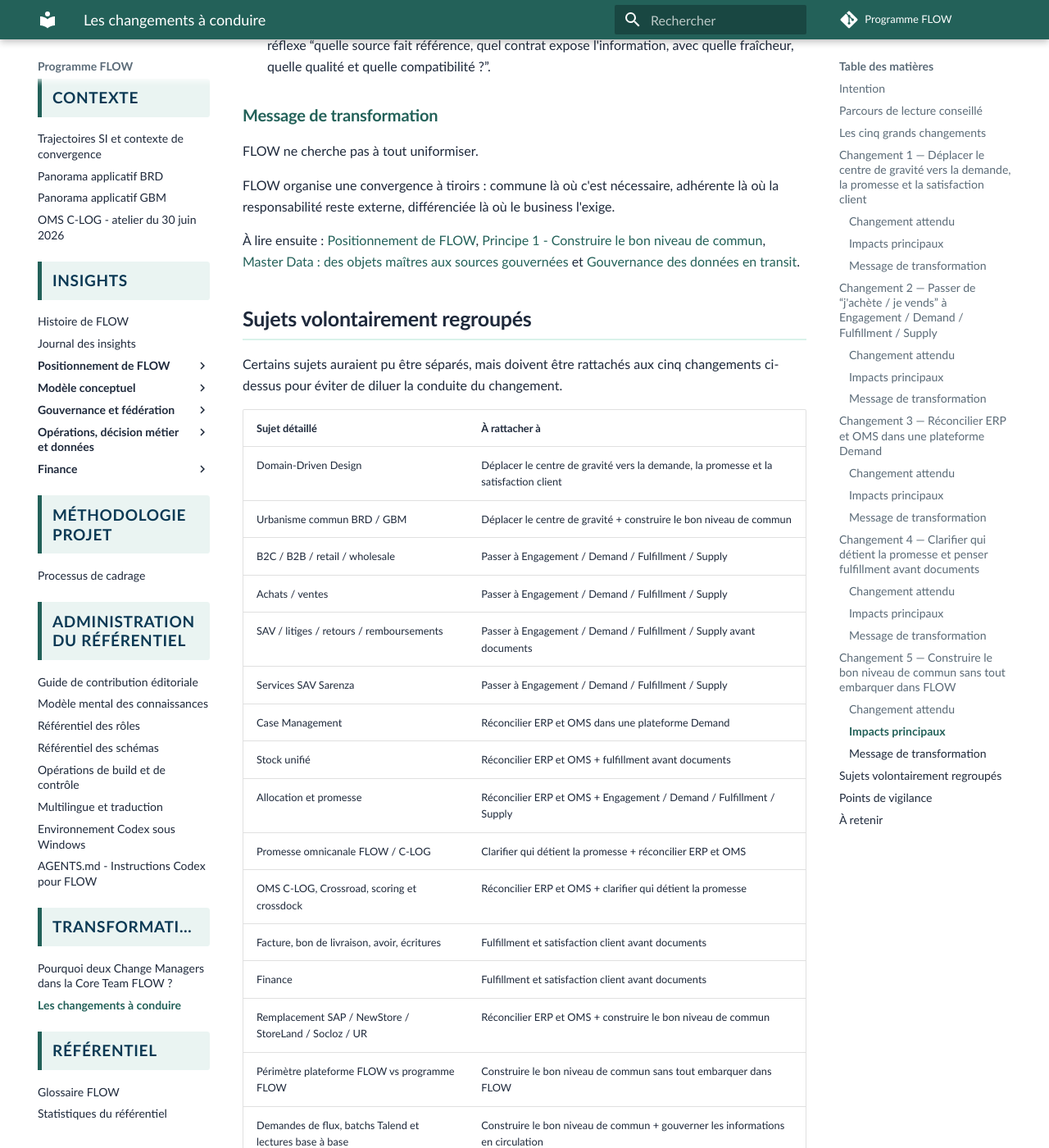
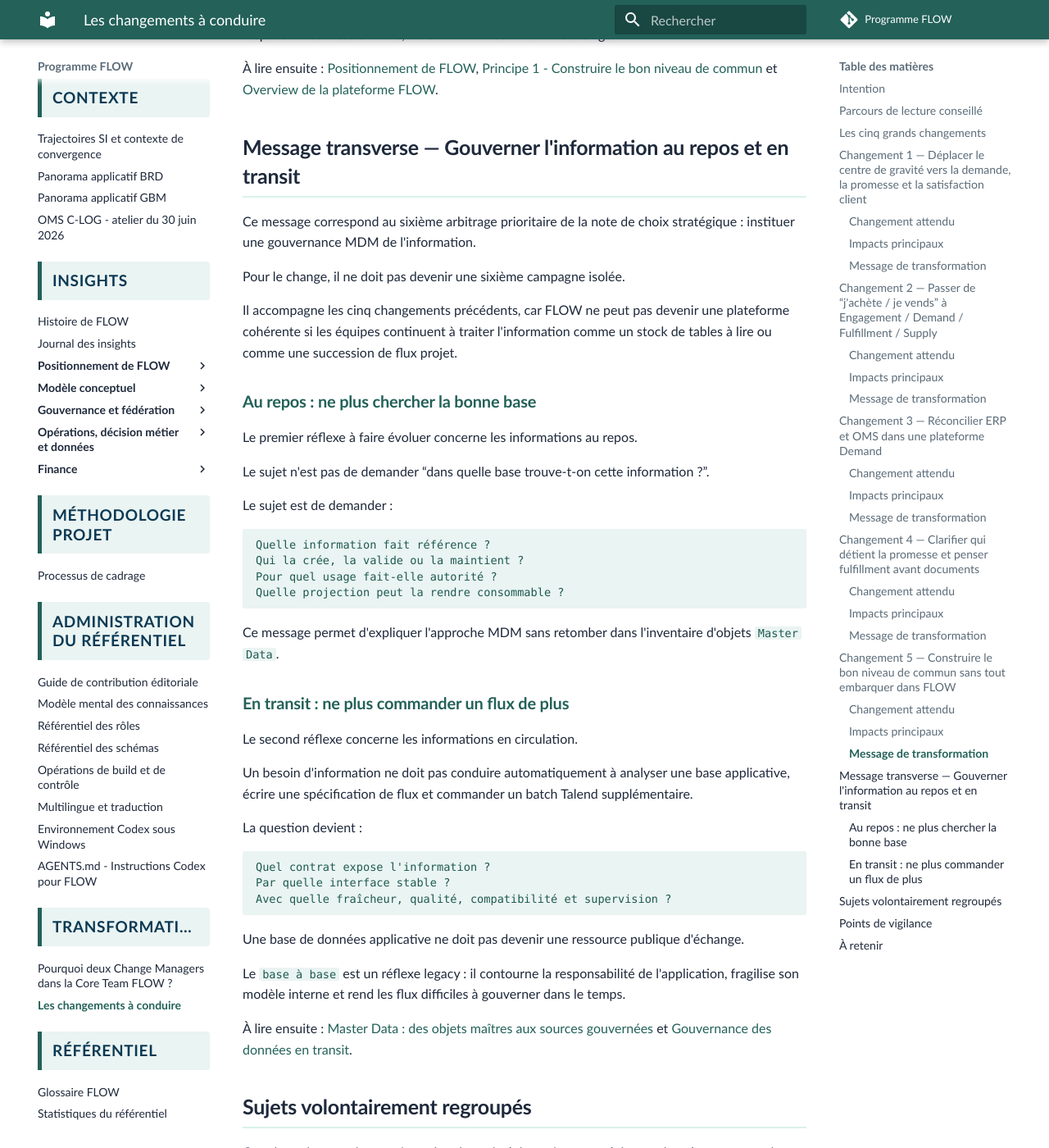
Before and after one commit to laurent-sintes/FLOW-Program, an MkDocs documentation site: the page built from docs/transformation/changements-a-conduire.md, in a window 1280 px wide and 1400 px high, scrolled down 9221 px. Shown: the whole window at 82% size. Built offline with MkDocs 1.6.1 and Material for MkDocs 9.7.7, drawn with Linux system fonts in a browser that asks for light colours; comment, search, counter and statistics services are not loaded; some of the changed text lies outside the part shown.

Commit message:
Structure les arbitrages et la gouvernance MDM

````diff
--- a/docs/transformation/changements-a-conduire.md
+++ b/docs/transformation/changements-a-conduire.md
@@ -28,11 +28,13 @@ Elle ne cherche pas à lister tous les impacts possibles.
 
 Un programme de transformation qui pousse trop de sujets en parallèle devient difficile à comprendre, à piloter et à faire adopter.
 
-La recommandation est donc de regrouper les impacts autour de cinq grands déplacements maximum.
+La recommandation est donc de regrouper les impacts de posture autour de cinq grands déplacements maximum.
 
 Ces changements doivent inspirer la transformation : ils disent ce que les équipes doivent apprendre à regarder autrement, ce qu'elles doivent arrêter de reproduire, et ce que FLOW rend possible.
 
-La [note de choix stratégique](../vision/note-choix-strategique.md), la réunion leaders et l'[atelier OMS C-LOG](../contexte/panorama-oms-c-log.md) du 30 juin 2026 précisent l'ordre de priorité du récit : déplacer le centre de gravité de l'ERP vers la demande, réconcilier ERP et OMS, clarifier la promesse omnicanale, expliquer le découpage Engagement / Demand / Fulfillment / Supply, rappeler que FLOW n'embarque pas tout, et faire comprendre que les informations en circulation doivent être gouvernées par contrat plutôt que par flux projet opportunistes.
+La [note de choix stratégique](../vision/note-choix-strategique.md), la réunion leaders et l'[atelier OMS C-LOG](../contexte/panorama-oms-c-log.md) du 30 juin 2026 précisent l'ordre de priorité du récit : déplacer le centre de gravité de l'ERP vers la demande, réconcilier ERP et OMS, clarifier la promesse omnicanale, expliquer le découpage Engagement / Demand / Fulfillment / Supply, et rappeler que FLOW n'embarque pas tout.
+
+La gouvernance de l'information est un arbitrage prioritaire de nature différente : ce n'est pas un arbitrage de positionnement ou de périmètre, mais un arbitrage de gouvernance. Côté transformation, il doit être porté comme un message transverse : distinguer l'information au repos, qui pose la question des sources de référence et projections, et l'information en transit, qui pose la question des contrats d'échange.
 
 ## Parcours de lecture conseillé
 
@@ -44,7 +46,7 @@ Pour préparer un plan d'accompagnement, lire en priorité :
 2. [Positionnement de FLOW](../vision/positionnement-flow.md), pour visualiser ce que FLOW porte et ce qui reste adhérent.
 3. [Questions pour les nouveaux](../faq/questions-pour-les-nouveaux.md), pour identifier les formulations simples à réutiliser en communication.
 4. [C-LOG : une décision de fulfillment déjà distribuée](../hotspots/c-log-decision-fulfillment.md), pour comprendre le sujet sensible de la promesse omnicanale.
-5. [Master Data : des objets maîtres aux sources gouvernées](../principes-directeurs/7-qualifier-les-informations-plutot-que-master-data.md), pour expliquer l'approche MDM sans tomber dans l'inventaire de données.
+5. [Master Data : des objets maîtres aux sources gouvernées](../principes-directeurs/7-qualifier-les-informations-plutot-que-master-data.md), pour expliquer l'approche MDM sans tomber dans l'inventaire d'objets maîtres.
 6. [Processus de cadrage](../methode/processus-de-cadrage.md), pour relier les messages de transformation aux étapes projet et aux arbitrages Build / Buy.
 
 ## Les cinq grands changements
@@ -55,7 +57,9 @@ Pour préparer un plan d'accompagnement, lire en priorité :
 | 2. Passer de “j'achète / je vends” à Engagement / Demand / Fulfillment / Supply | Séparer les sujets selon achat, vente, B2C, B2B, retail, wholesale ou SAV. | Reconnaître où l'intention est captée, quelle demande est à instruire, comment la servir, puis quel réseau d'exécution mobiliser. | [Principe 4](../principes-directeurs/4-separer-demand-et-supply.md) · [FAQ experte](../faq/pourquoi-flow-pas-structure-jachete-je-vends.md) |
 | 3. Réconcilier ERP et OMS dans une plateforme Demand | Penser séparément l'ERP, l'OMS et leurs transferts d'informations. | Construire une cohérence unique autour du Case, du stock, de la promesse, de l'allocation et de l'orchestration. | [FAQ ERP / OMS](../faq/supprimer-erp-oms-folie.md) · [Socle Case Management](../architecture-cible/produits/socle-case-management.md) |
 | 4. Clarifier qui détient la promesse et penser fulfillment avant documents | Traiter la promesse comme un détail OMS, logistique ou transport. | Décider où vit la promesse client, puis intégrer les documents et la finance comme conséquences maîtrisées. | [Hotspot C-LOG](../hotspots/c-log-decision-fulfillment.md) · [Atelier OMS C-LOG](../contexte/panorama-oms-c-log.md) |
-| 5. Construire le bon niveau de commun sans tout embarquer dans FLOW | Choisir entre tout centraliser ou tout laisser spécifique. | Décider ce qui doit être commun, fédéré, adhérent ou différencié selon la responsabilité et l'exigence business. | [Positionnement de FLOW](../vision/positionnement-flow.md) · [Principe 1](../principes-directeurs/1-converger-c-est-federer.md) · [Principe 7](../principes-directeurs/7-qualifier-les-informations-plutot-que-master-data.md) |
+| 5. Construire le bon niveau de commun sans tout embarquer dans FLOW | Choisir entre tout centraliser ou tout laisser spécifique. | Décider ce qui doit être commun, fédéré, adhérent ou différencié selon la responsabilité et l'exigence business. | [Positionnement de FLOW](../vision/positionnement-flow.md) · [Principe 1](../principes-directeurs/1-converger-c-est-federer.md) |
+
+Ces cinq changements restent les messages principaux de posture. La gouvernance de l'information est une décision prioritaire, mais elle traverse ces changements plutôt que de constituer une sixième campagne de transformation séparée.
 
 ## Changement 1 — Déplacer le centre de gravité vers la demande, la promesse et la satisfaction client
 
@@ -274,16 +278,6 @@ FLOW est une plateforme qui aide à décider le bon niveau de commun et le bon n
 
 Cela vaut aussi pour le périmètre du programme : FLOW porte le cœur Demand + Fulfillment, mais des applications Engagement ou Supply peuvent rester adhérentes, être développées par d'autres projets, ou être portées par FLOW selon arbitrage.
 
-Le même raisonnement vaut pour les échanges d'information.
-
-Le bon niveau de commun ne consiste pas à centraliser toutes les bases de données ou à laisser chaque projet commander un flux spécifique.
-
-Il consiste à décider quelles informations font référence, quelles projections sont nécessaires, quels consommateurs sont légitimes et quels contrats de données doivent gouverner la circulation.
-
-Une base de données applicative ne doit pas devenir une ressource publique d'échange.
-
-Le `base à base` est un réflexe legacy : il contourne la responsabilité de l'application, fragilise son modèle interne et rend les flux difficiles à gouverner dans le temps.
-
 ### Impacts principaux
 
 - Les équipes doivent arrêter de traiter la convergence comme un choix binaire entre uniformisation et autonomie totale.
@@ -292,7 +286,6 @@ Le `base à base` est un réflexe legacy : il contourne la responsabilité de l'
 - Les trajectoires de retrait ou remplacement applicatif doivent être expliquées par responsabilité.
 - Les populations impactées doivent comprendre ce qui sera commun, ce qui sera standardisé, ce qui restera autonome et pourquoi.
 - Les équipes doivent distinguer la plateforme FLOW, le programme FLOW et les domaines adhérents qui peuvent nécessiter des chantiers connexes.
-- Les équipes doivent passer du réflexe “j'ai besoin d'une information, je commande un flux” au réflexe “quelle source fait référence, quel contrat expose l'information, avec quelle fraîcheur, quelle qualité et quelle compatibilité ?”.
 
 ### Message de transformation
 
@@ -300,7 +293,52 @@ FLOW ne cherche pas à tout uniformiser.
 
 FLOW organise une convergence à tiroirs : commune là où c'est nécessaire, adhérente là où la responsabilité reste externe, différenciée là où le business l'exige.
 
-À lire ensuite : [Positionnement de FLOW](../vision/positionnement-flow.md), [Principe 1 - Construire le bon niveau de commun](../principes-directeurs/1-converger-c-est-federer.md), [Master Data : des objets maîtres aux sources gouvernées](../principes-directeurs/7-qualifier-les-informations-plutot-que-master-data.md) et [Gouvernance des données en transit](../architecture-cible/produits/gouvernance-donnees-transit.md).
+À lire ensuite : [Positionnement de FLOW](../vision/positionnement-flow.md), [Principe 1 - Construire le bon niveau de commun](../principes-directeurs/1-converger-c-est-federer.md) et [Overview de la plateforme FLOW](../architecture-cible/overview-plateforme-flow.md).
+
+## Message transverse — Gouverner l'information au repos et en transit
+
+Ce message correspond au sixième arbitrage prioritaire de la note de choix stratégique : instituer une gouvernance MDM de l'information.
+
+Pour le change, il ne doit pas devenir une sixième campagne isolée.
+
+Il accompagne les cinq changements précédents, car FLOW ne peut pas devenir une plateforme cohérente si les équipes continuent à traiter l'information comme un stock de tables à lire ou comme une succession de flux projet.
+
+### Au repos : ne plus chercher la bonne base
+
+Le premier réflexe à faire évoluer concerne les informations au repos.
+
+Le sujet n'est pas de demander “dans quelle base trouve-t-on cette information ?”.
+
+Le sujet est de demander :
+
+```text
+Quelle information fait référence ?
+Qui la crée, la valide ou la maintient ?
+Pour quel usage fait-elle autorité ?
+Quelle projection peut la rendre consommable ?
+```
+
+Ce message permet d'expliquer l'approche MDM sans retomber dans l'inventaire d'objets `Master Data`.
+
+### En transit : ne plus commander un flux de plus
+
+Le second réflexe concerne les informations en circulation.
+
+Un besoin d'information ne doit pas conduire automatiquement à analyser une base applicative, écrire une spécification de flux et commander un batch Talend supplémentaire.
+
+La question devient :
+
+```text
+Quel contrat expose l'information ?
+Par quelle interface stable ?
+Avec quelle fraîcheur, qualité, compatibilité et supervision ?
+```
+
+Une base de données applicative ne doit pas devenir une ressource publique d'échange.
+
+Le `base à base` est un réflexe legacy : il contourne la responsabilité de l'application, fragilise son modèle interne et rend les flux difficiles à gouverner dans le temps.
+
+À lire ensuite : [Master Data : des objets maîtres aux sources gouvernées](../principes-directeurs/7-qualifier-les-informations-plutot-que-master-data.md) et [Gouvernance des données en transit](../architecture-cible/produits/gouvernance-donnees-transit.md).
 
 ## Sujets volontairement regroupés
 
@@ -323,8 +361,8 @@ Certains sujets auraient pu être séparés, mais doivent être rattachés aux c
 | Finance | Fulfillment et satisfaction client avant documents |
 | Remplacement SAP / NewStore / StoreLand / Socloz / UR | Réconcilier ERP et OMS + construire le bon niveau de commun |
 | Périmètre plateforme FLOW vs programme FLOW | Construire le bon niveau de commun sans tout embarquer dans FLOW |
-| Demandes de flux, batchs Talend et lectures base à base | Construire le bon niveau de commun + gouverner les informations en circulation |
-| MDM vs inventaire de Master Data | Construire le bon niveau de commun + qualifier les sources de référence |
+| Demandes de flux, batchs Talend et lectures base à base | Message transverse : gouverner l'information en transit |
+| MDM vs inventaire de Master Data | Message transverse : qualifier les sources de référence et projections |
 | Product ownership | Support de gouvernance pour tous les changements, mais pas un sujet autonome au départ |
 | Nomenclature d'information | Support de langage pour fulfillment, ERP / OMS et Finance, mais pas un sujet autonome au départ |
 
@@ -338,6 +376,7 @@ Certains sujets auraient pu être séparés, mais doivent être rattachés aux c
 - Ne pas laisser la promesse omnicanale devenir implicite entre FLOW, C-LOG et les domaines d'engagement.
 - Ne pas confondre convergence et uniformisation.
 - Ne pas confondre différenciation business et héritage applicatif subi.
+- Ne pas mélanger dans le même message terrain les problèmes d'information au repos et les problèmes d'information en transit.
 - Ne pas présenter une base de données applicative comme une interface publique d'échange.
 - Ne pas accepter qu'un nouveau besoin d'information se transforme automatiquement en batch Talend ou en flux point à point.
 - Ne pas réduire le change au déploiement applicatif final.
@@ -350,4 +389,6 @@ Les impacts sont nombreux, mais ils doivent être racontés à travers cinq gran
 
 Le changement central est le suivant : FLOW demande de passer d'une lecture par ERP, OMS, organisation, canal, application ou document à une lecture par demande, promesse, responsabilité, fulfillment, source de décision et bon niveau de commun.
 
+En transverse, FLOW demande aussi de séparer deux réflexes : pour l'information au repos, identifier la source de référence ; pour l'information en transit, définir le contrat d'échange.
+
 À relier en priorité à la [note de choix stratégique](../vision/note-choix-strategique.md) et au hotspot [C-LOG : une décision de fulfillment déjà distribuée](../hotspots/c-log-decision-fulfillment.md).
--- a/docs/transformation/index.md
+++ b/docs/transformation/index.md
@@ -48,7 +48,7 @@ Pour les Change Managers, le point d'entrée recommandé est [Les changements à
 
 ## Priorité de travail
 
-À ce stade, les changements doivent être regroupés en cinq thèmes maximum :
+À ce stade, les messages de posture doivent rester regroupés en cinq thèmes maximum :
 
 1. déplacer le centre de gravité du SI de l'ERP vers la demande, la promesse et la satisfaction client ;
 2. réconcilier ERP et OMS dans une plateforme Demand, sans recréer un monolithe ;
@@ -56,7 +56,10 @@ Pour les Change Managers, le point d'entrée recommandé est [Les changements à
 4. passer de “j'achète / je vends” à Engagement / Demand / Fulfillment / Supply ;
 5. construire le bon niveau de commun, sans faire croire que FLOW embarque tout.
 
-Un message transverse doit également être porté : la gouvernance des données en transit n'est pas une affaire de tuyauterie IT. Elle change le réflexe projet qui consiste à demander un flux, lire une base de données applicative et livrer un batch supplémentaire.
+Un sixième arbitrage prioritaire porte sur la gouvernance MDM de l'information. Côté conduite du changement, il se traduit par deux réflexes transverses à travailler :
+
+- au repos, ne plus chercher “la bonne base” mais identifier la source de référence, le processus de contrôle et les projections légitimes ;
+- en transit, ne plus commander “un flux de plus” mais définir un contrat d'échange stable, compatible et gouverné.
 
 Cette structuration reprend les arbitrages prioritaires identifiés avec les leaders projet et les enseignements de l'atelier OMS C-LOG du 30 juin 2026.
 
--- a/docs/vision/note-choix-strategique.md
+++ b/docs/vision/note-choix-strategique.md
@@ -113,8 +113,8 @@ FLOW change la manière de piloter le SI.
 | Commandes par canal | Demandes transverses |
 | Stock par système | Stock unifié exploitable |
 | Règles cachées dans les processus | Décisions métier gouvernées |
-| Flux projet | Contrats de données |
-| Lecture base à base et batchs Talend à la demande | Interfaces d'échange stables, contrats compatibles et gouvernance des données en transit |
+| Master Data = inventaire d'objets supposés maîtres | Sources de référence et projections gouvernées |
+| Flux projet, base à base et batchs Talend à la demande | Interfaces d'échange stables et contrats de données gouvernés |
 | Convergence = uniformisation | Convergence = bon niveau de commun |
 
 Le centre de gravité se déplace.
@@ -131,31 +131,64 @@ La réunion leaders du 30 juin 2026 confirme que certains arbitrages doivent êt
 
 La question prioritaire n'est pas encore le détail de chaque composant. Elle est de confirmer le nouveau centre de gravité du SI cible.
 
-| Priorité | Arbitrage | Décision à sécuriser |
-| --- | --- | --- |
-| 1 | Déplacer le centre de gravité de l'ERP vers le Case Management | Confirmer que le SI cible se construit autour de la demande, de la promesse et de la satisfaction client, plutôt qu'autour du document transactionnel ERP. |
-| 2 | Réunifier les responsabilités ERP / OMS de décision | Confirmer que les décisions de promesse, allocation, réservation, statuts et exceptions ne doivent pas rester dispersées entre un ERP et un OMS concurrents. La cible est un centre de décision cohérent, pas un nouveau monolithe qui absorberait finance, canaux et exécution. |
-| 3 | Placer la responsabilité de la promesse client | Arbitrer si la promesse omnicanale est portée par FLOW ou par C-LOG. Si C-LOG détient la promesse, FLOW devient plus coordinateur. Si FLOW la détient, C-LOG devient une capacité Supply spécialisée raccordée par contrat. |
-| 4 | Assumer le découpage Engagement / Demand / Fulfillment / Supply | Expliquer que `J'achète` et `Je vends` restent des parcours ou macro-usages, mais ne structurent plus le cœur du SI cible. Le cœur se structure par responsabilités : capter l'intention, qualifier la demande, arbitrer la promesse, exécuter. |
-| 5 | Clarifier le périmètre de la plateforme FLOW et celui du programme | Confirmer que FLOW n'embarque pas tout : le cœur plateforme est Demand + Fulfillment. Des applications ou chantiers Engagement et Supply peuvent être nécessaires, et éventuellement portés par le programme FLOW, mais ils restent des domaines adhérents ou des projets connexes selon l'arbitrage de gouvernance. |
+Pour éviter de mélanger les sujets, les arbitrages sont qualifiés selon trois natures simples.
+
+| Nature | Question posée |
+| --- | --- |
+| Positionnement | Où place-t-on les responsabilités structurantes de FLOW dans le SI et dans l'entreprise ? |
+| Périmètre | Qu'est-ce que FLOW embarque, délègue, fédère ou laisse hors programme ? |
+| Gouvernance | Quels rôles, règles, responsabilités et pratiques doivent être institués pour que la cible fonctionne dans la durée ? |
+
+| Priorité | Nature | Arbitrage | Décision à sécuriser |
+| --- | --- | --- | --- |
+| 1 | Positionnement | Déplacer le centre de gravité de l'ERP vers le Case Management | Confirmer que le SI cible se construit autour de la demande, de la promesse et de la satisfaction client, plutôt qu'autour du document transactionnel ERP. |
+| 2 | Positionnement | Réunifier les responsabilités ERP / OMS de décision | Confirmer que les décisions de promesse, allocation, réservation, statuts et exceptions ne doivent pas rester dispersées entre un ERP et un OMS concurrents. La cible est un centre de décision cohérent, pas un nouveau monolithe qui absorberait finance, canaux et exécution. |
+| 3 | Positionnement | Placer la responsabilité de la promesse client | Arbitrer si la promesse omnicanale est portée par FLOW ou par C-LOG. Si C-LOG détient la promesse, FLOW devient plus coordinateur. Si FLOW la détient, C-LOG devient une capacité Supply spécialisée raccordée par contrat. |
+| 4 | Positionnement | Assumer le découpage Engagement / Demand / Fulfillment / Supply | Expliquer que `J'achète` et `Je vends` restent des parcours ou macro-usages, mais ne structurent plus le cœur du SI cible. Le cœur se structure par responsabilités : capter l'intention, qualifier la demande, arbitrer la promesse, exécuter. |
+| 5 | Périmètre | Clarifier le périmètre de la plateforme FLOW et celui du programme | Confirmer que FLOW n'embarque pas tout : le cœur plateforme est Demand + Fulfillment. Des applications ou chantiers Engagement et Supply peuvent être nécessaires, et éventuellement portés par le programme FLOW, mais ils restent des domaines adhérents ou des projets connexes selon l'arbitrage de gouvernance. |
+| 6 | Gouvernance | Instituer une gouvernance MDM de l'information | Décider les rôles, règles et pratiques permettant de gouverner les sources de référence, projections et contrats d'échange. L'enjeu est de sortir du réflexe `Master Data = inventaire d'objets`, de la lecture base à base et de la commande de flux opportunistes. |
 
 Ces arbitrages conditionnent les autres décisions.
 
-Ils doivent être partagés tôt parce qu'ils peuvent être déroutants : ils déplacent la lecture du SI depuis les applications et les processus historiques vers les responsabilités de décision.
+Ils doivent être partagés tôt parce qu'ils peuvent être déroutants : ils déplacent la lecture du SI depuis les applications et les processus historiques vers les responsabilités de décision, de périmètre et de gouvernance.
 
 Ils alimentent directement les messages de transformation décrits dans [Les changements à conduire](../transformation/changements-a-conduire.md).
 
-La réunion leaders du 30 juin 2026 a aussi confirmé un point d'adhésion important : l'opposition entre `Master Data` et MDM gouverné a été comprise côté métier.
+## 7. Clarification : informations au repos et en transit
 
-Le problème n'est pas seulement de nommer des objets maîtres. Le problème est d'éviter qu'un responsable applicatif cherche une information dans une autre application, analyse directement sa base de données, rédige une spécification puis commande à une équipe Flux centralisée un batch Talend de plus.
+La réunion leaders du 30 juin 2026 a confirmé un point d'adhésion important : l'opposition entre `Master Data` et MDM gouverné a été comprise côté métier.
+
+Conceptuellement, le MDM cible couvre à la fois les informations au repos et les informations en transit.
+
+Mais pour analyser les problèmes terrain, il faut les séparer. Sinon le message devient abstrait : on mélange le sujet “qui fait référence ?” avec le sujet “comment l'information circule ?”.
+
+### Informations au repos : sources de référence et projections
+
+Le problème n'est pas de nommer une liste d'objets maîtres.
+
+Le problème est d'identifier quelle information fait référence, dans quel domaine, pour quel usage, avec quel processus de contrôle et quelles projections de consommation.
+
+Cette lecture évite le piège `MDM = inventaire de Master Data`.
+
+Elle permet aussi de distinguer la source responsable d'une information, les projections qui la rendent consommable, et les vues qui l'agrègent sans devenir automatiquement maîtres.
+
+### Informations en transit : contrats d'échange
+
+Le problème terrain est différent.
+
+Un responsable applicatif peut avoir besoin d'une information, chercher une source dans une autre application, analyser directement sa base de données, rédiger une spécification puis commander à une équipe Flux centralisée un batch Talend de plus.
 
 Ce mode de fonctionnement produit progressivement des flux non gouvernés, difficiles à tracer, à faire évoluer et à réconcilier.
 
-FLOW doit donc traiter la gouvernance des données en transit comme un sujet de fond : une application ne doit pas exposer sa base de données comme ressource publique d'échange. Elle doit proposer des interfaces stables, pilotées, compatibles dans le temps, et protéger son modèle interne.
+FLOW doit donc traiter la gouvernance des données en transit comme un sujet de fond.
+
+Une base de données applicative n'est pas une ressource publique d'échange. Une application doit proposer des interfaces stables, pilotées, compatibles dans le temps, et protéger son modèle interne.
 
 Le `base à base` doit être considéré comme une pratique legacy à résorber, pas comme un modèle d'intégration cible.
 
-## 7. Les arbitrages structurants à instruire ensuite
+Cette clarification détaille l'arbitrage de gouvernance prioritaire 6. Elle renforce le [principe 7](../principes-directeurs/7-qualifier-les-informations-plutot-que-master-data.md) et la pratique transverse de [gouvernance des données en transit](../architecture-cible/produits/gouvernance-donnees-transit.md).
+
+## 8. Les arbitrages structurants à instruire ensuite
 
 Une fois le centre de gravité confirmé, la vision FLOW doit être sécurisée par des arbitrages plus détaillés.
 
````
Also changed, not shown: other parts of docs/transformation/changements-a-conduire.md (+1 -1 lines), other parts of docs/vision/note-choix-strategique.md (+2 -2 lines), docs/referentiel/statistiques.md (+19 -19 lines), docs/referentiel/page-metrics.json.
